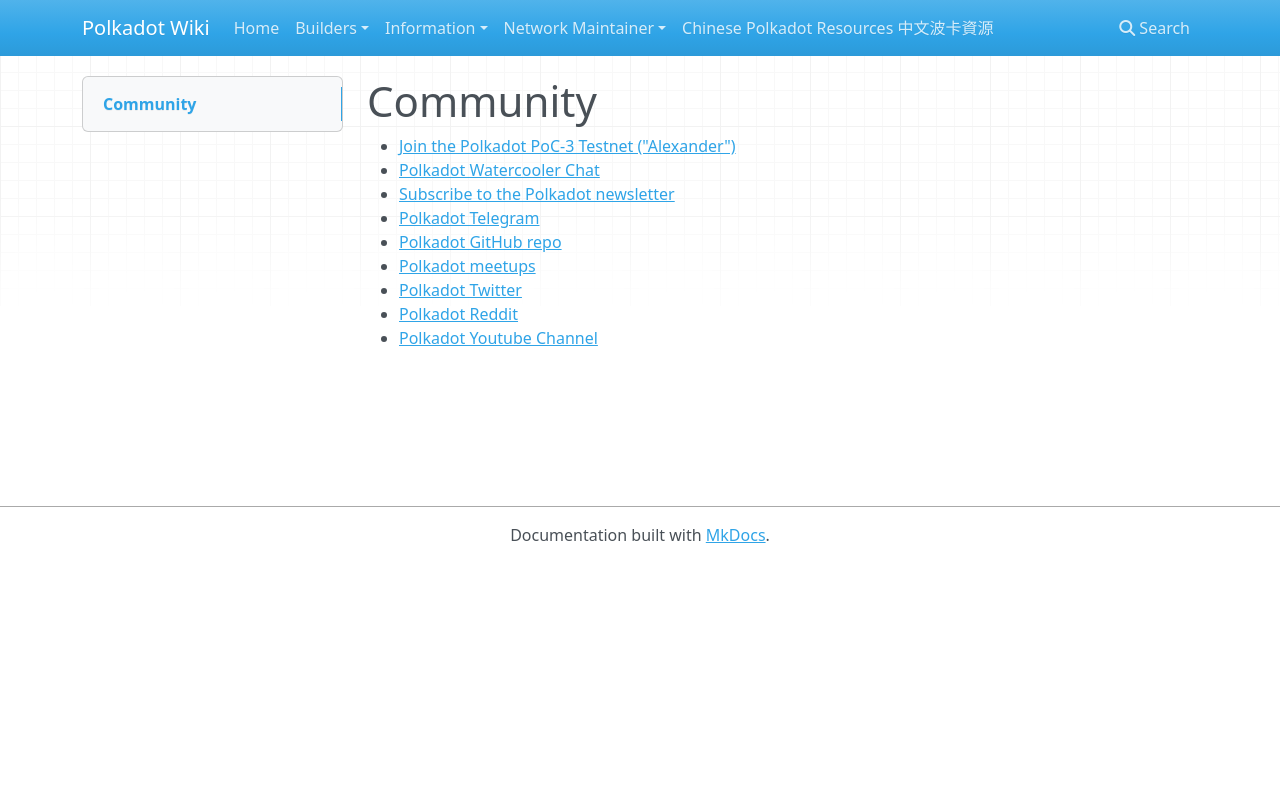
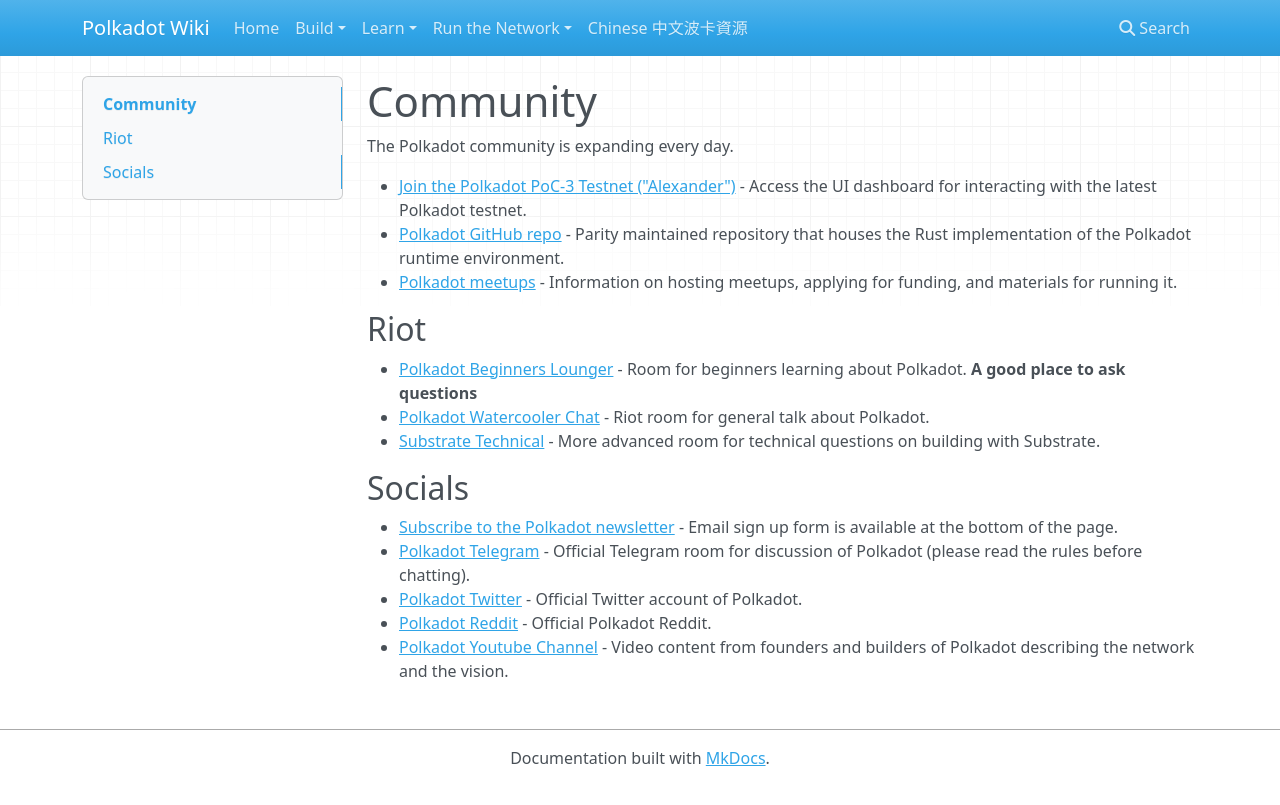
Before and after one commit to w3f/polkadot-wiki-old, an MkDocs documentation site: the page built from docs/community.md, in a window 1280 px wide. Shown: the top 805 px of the page. Built offline with MkDocs 1.6.1, drawn with Linux system fonts in a browser that asks for light colours; nearby versions of some CDN libraries.

Commit message:
update the navbar headers

```diff
--- a/docs/community.md
+++ b/docs/community.md
@@ -1,11 +1,22 @@
 # Community
 
-* [Join the Polkadot PoC-3 Testnet ("Alexander")](https://poc-3.polkadot.io/#/explorer)
-* [Polkadot Watercooler Chat](https://riot.im/app/#/room/#polkadot-watercooler:matrix.org)
-* [Subscribe to the Polkadot newsletter](https://polkadot.network/#roadmap)
-* [Polkadot Telegram](https://t.me/polkadotofficial)
-* [Polkadot GitHub repo](https://github.com/paritytech/polkadot/)
-* [Polkadot meetups](https://github.com/w3f/Web3-collaboration/blob/master/meetups.md)
-* [Polkadot Twitter](https://twitter.com/polkadotnetwork)
-* [Polkadot Reddit](https://www.reddit.com/r/dot/)
-* [Polkadot Youtube Channel](https://www.youtube.com/channel/UCB7PbjuZLEba_znc7mEGNgw)
+The Polkadot community is expanding every day.
+
+- [Join the Polkadot PoC-3 Testnet ("Alexander")](https://poc-3.polkadot.io/#/explorer) - Access the UI dashboard for interacting with the latest Polkadot testnet.
+- [Polkadot GitHub repo](https://github.com/paritytech/polkadot/) - Parity maintained repository that houses the Rust implementation of the Polkadot runtime environment.
+- [Polkadot meetups](https://github.com/w3f/Web3-collaboration/blob/master/meetups.md) - Information on hosting meetups, applying for funding, and materials for running it.
+
+## Riot
+
+- [Polkadot Beginners Lounger](https://riot.im/app/#/room/#polkadotnoobs:matrix.org) - Room for beginners learning about Polkadot. **A good place to ask questions**
+- [Polkadot Watercooler Chat](https://riot.im/app/#/room/#polkadot-watercooler:matrix.org) - Riot room for general talk about Polkadot.
+- [Substrate Technical](https://riot.im/app/#/room/#substrate-technical:matrix.org) - More advanced room for technical questions on building with Substrate.
+
+
+## Socials
+
+- [Subscribe to the Polkadot newsletter](https://polkadot.network/#roadmap) - Email sign up form is available at the bottom of the page.
+- [Polkadot Telegram](https://t.me/polkadotofficial) - Official Telegram room for discussion of Polkadot (please read the rules before chatting).
+- [Polkadot Twitter](https://twitter.com/polkadotnetwork) - Official Twitter account of Polkadot.
+- [Polkadot Reddit](https://www.reddit.com/r/dot/) - Official Polkadot Reddit.
+- [Polkadot Youtube Channel](https://www.youtube.com/channel/UCB7PbjuZLEba_znc7mEGNgw) - Video content from founders and builders of Polkadot describing the network and the vision.
--- a/mkdocs.yml
+++ b/mkdocs.yml
@@ -3,13 +3,13 @@ site_author: 'Web3 Foundation'
 
 nav:
  - Home: index.md
- - Builders:
+ - Build:
    - Home: polkadot/builders/index.md
    - Building on Polkadot: polkadot/builders/build_with_polkadot.md
    - Tools: polkadot/builders/tools/index.md
    - Examples: polkadot/builders/examples/index.md
    - Networks: polkadot/builders/networks.md
- - Information:
+ - Learn:
    - Comparisons: polkadot/information/comparisons.md
    - Cryptography: polkadot/information/cryptography.md
    - FAQ: polkadot/information/faq.md
@@ -17,13 +17,13 @@ nav:
    - Roadmap: polkadot/information/polkadot_roadmap.md
    - Terms: polkadot/information/terms_and_definitions.md
    - Relevant Links: polkadot/information/relevant_links.md
- - Network Maintainer:
+ - Run the Network:
    - Home: polkadot/network_maintainers/index.md
    - Node Operator / Validator: polkadot/network_maintainers/node_operator.md
    - Nominator: polkadot/network_maintainers/nominator.md
    - Collator: polkadot/network_maintainers/collator.md
    - Governance: polkadot/network_maintainers/governance/index.md
- - Chinese Polkadot Resources 中文波卡資源: other_languages/chinese.md
+ - Chinese 中文波卡資源: other_languages/chinese.md
 
 theme:
   custom_dir: cinder/
```
Also changed, not shown: docs/polkadot/information/relevant_links.md (+1 -1 lines).
